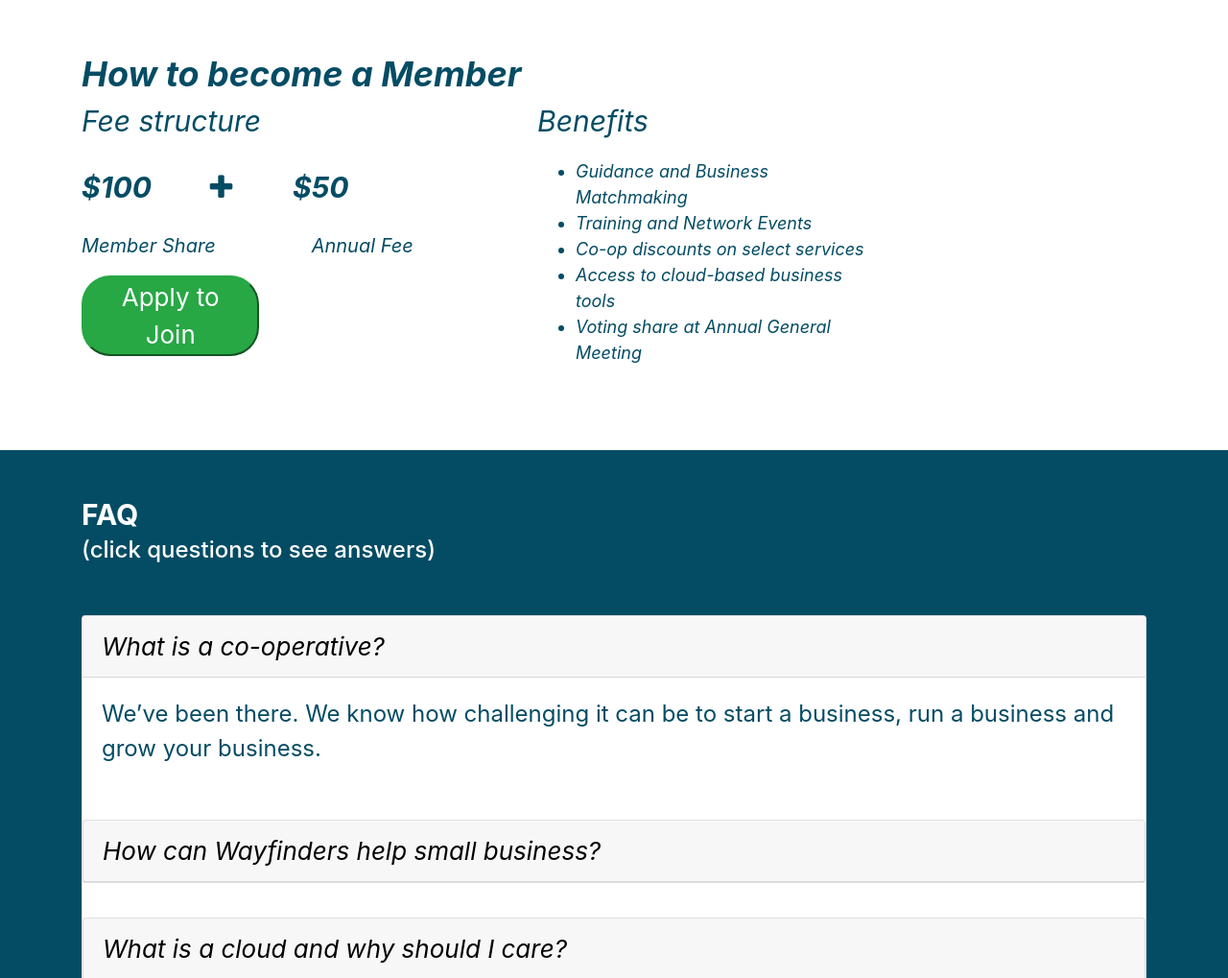
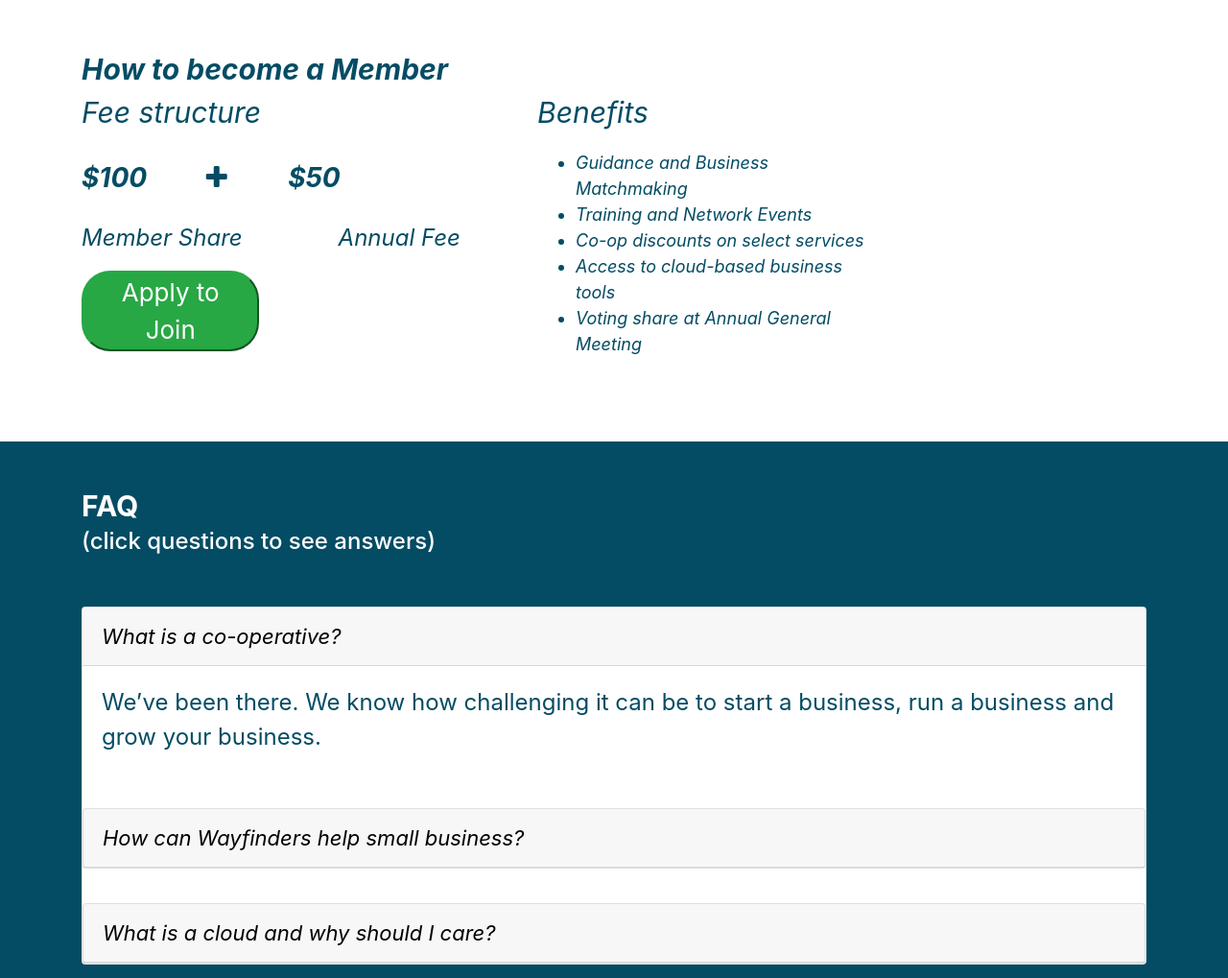
Before and after one commit to Ellen201906/Wayfinders, a PHP site: page / in a window 1280 px wide; the page is wider, and only the part inside the window is pictured. Shown: the part 5481-6500 px from the top of that part at 96% size. Run offline with PHP 8.4, Linux system fonts and the light colour scheme; some libraries are stand-ins or nearby versions.

Commit message:
Add files via upload

```diff
--- a/css/yee.css
+++ b/css/yee.css
@@ -7,7 +7,7 @@
 
 .Howto {
     font-style: italic;
-    font-size:36px;
+    font-size:30px;
 }
 
 .fee {
@@ -17,11 +17,11 @@
 
 
 .number {
-    font-size: 30px;
+    font-size: 28px;
 }
 
 .member {
-    font-size: 20px;
+    font-size: 24px;
 
 }
 
@@ -60,7 +60,7 @@
 
 .card-link1 {
     color: black;
-    font-size: 26px;
+    font-size: 22px;
     font-style: italic;
 }
 
@@ -69,7 +69,7 @@
     background-color: white;
     font-style: italic;
 
-    font-size: 36px;
+    font-size: 30px;
 }
 
 .donate {
```
